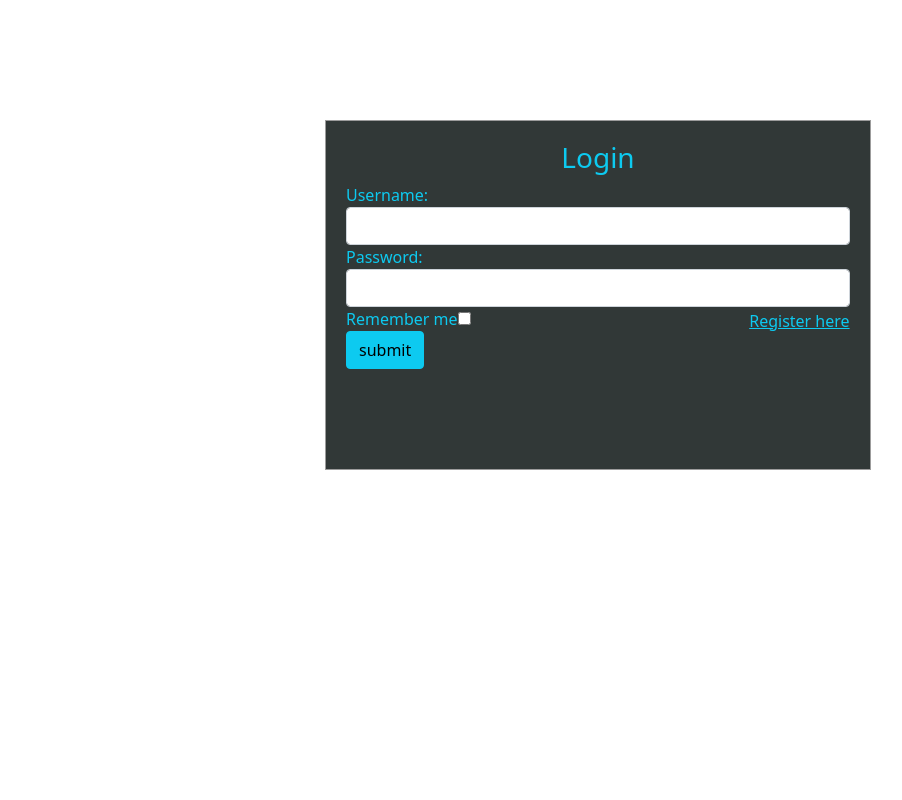
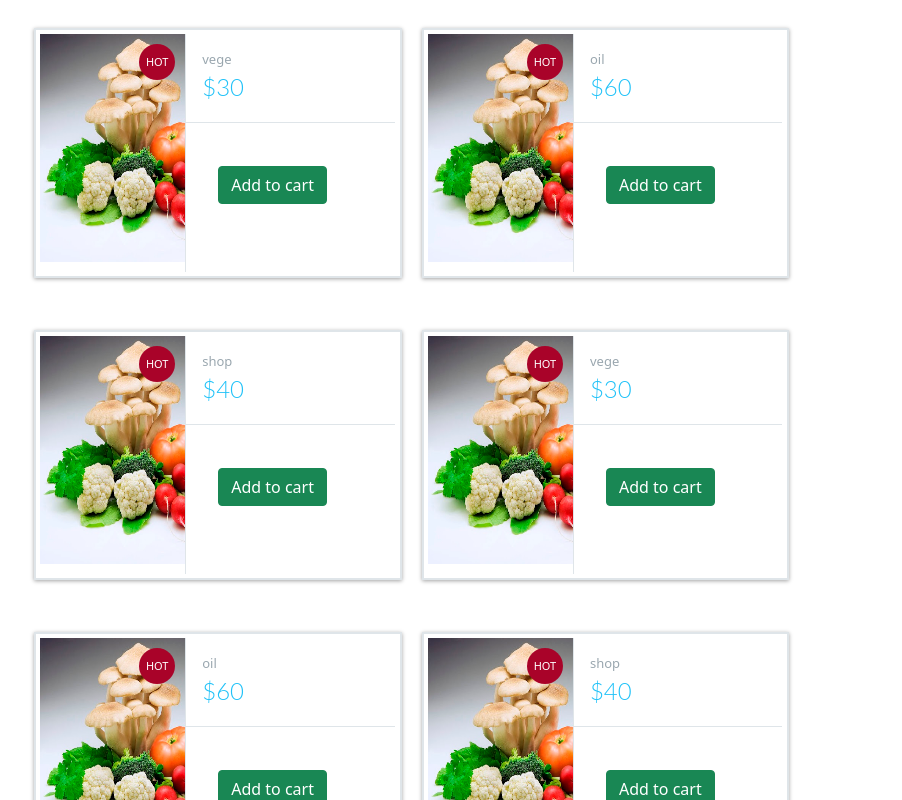
Before and after one commit to MahbubHossainFaisal/e-hut_frontend, a React (Create React App) app in the folder e-hut/: page / in a window 1280 px wide. Shown: the top 800 px of the page, without its empty margins (42-944 px from the left). Built offline with nearby package versions, Linux system fonts and the light colour scheme.

Commit message:
Product class to functional

```diff
--- a/e-hut/src/App.js
+++ b/e-hut/src/App.js
@@ -3,9 +3,10 @@ import SignUp from "./SignUp/SignUp";
 import Login from "./Login/Login";
 
 function App() {
+  console.log('Checking')
   return (
     <div className="App">
-      <Login />
+      <Products />
     </div>
   );
 }
--- a/e-hut/src/Product/Product.js
+++ b/e-hut/src/Product/Product.js
@@ -2,16 +2,6 @@ import React, { useState } from "react";
 import "./Product.css";
 
 const Product = (props) => {
-	const [product, setProduct] = useState({
-		data: {
-			id: props.value.id,
-			name: props.value.name,
-			price: props.value.price,
-			image: props.value.image,
-			rating: props.value.rating,
-			describtion: props.value.description,
-		},
-	});
 
 	return (
 		<React.Fragment>
@@ -33,16 +23,16 @@ const Product = (props) => {
 						<div class="product-deatil">
 							<h5 class="name">
 								<a href="#">
-									<span>{product.data.name}</span>
+									<span>{props.value.name}</span>
 								</a>
 							</h5>
 							<p class="price-container">
-								<span>{product.data.price}</span>
+								<span>{props.value.price}</span>
 							</p>
 							<span class="tag1"></span>
 						</div>
 						<div class="description">
-							<p>{product.data.describtion} </p>
+							<p>{props.value.describtion} </p>
 						</div>
 						<div class="product-info smart-form">
 							<div class="row">
--- /dev/null
+++ b/e-hut/src/Product/ProductData.js
@@ -0,0 +1,68 @@
+const ProductData = [
+			{
+				id: "1",
+				name: "vege",
+				price: "$30",
+				rating: "4.3",
+				description: "vegetable forbaa",
+			},
+			{
+				id: "2",
+				name: "oil",
+				price: "$60",
+				rating: "4.1",
+				description: "food forbaa",
+			},
+			{
+				id: "3",
+				name: "shop",
+				price: "$40",
+				rating: "4.0",
+				description: "fruits forbaa",
+			},
+			{
+				id: "1",
+				name: "vege",
+				price: "$30",
+				rating: "4.3",
+				description: "vegetable forbaa",
+			},
+			{
+				id: "2",
+				name: "oil",
+				price: "$60",
+				rating: "4.1",
+				description: "food forbaa",
+			},
+			{
+				id: "3",
+				name: "shop",
+				price: "$40",
+				rating: "4.0",
+				description: "fruits forbaa",
+			},
+			{
+				id: "1",
+				name: "vege",
+				price: "$30",
+				rating: "4.3",
+				description: "vegetable forbaa",
+			},
+			{
+				id: "2",
+				name: "oil",
+				price: "$60",
+				rating: "4.1",
+				description: "food forbaa",
+			},
+			{
+				id: "3",
+				name: "shop",
+				price: "$40",
+				rating: "4.0",
+				description: "fruits forbaa",
+			},
+		]
+
+
+export default ProductData
--- a/e-hut/src/Product/Products.js
+++ b/e-hut/src/Product/Products.js
@@ -1,87 +1,22 @@
-import React, { Component } from "react";
+import React from "react";
 import Product from "./Product";
+
 import "./Products.css";
+import ProductData from './ProductData'
+function Products () {
 
-class Products extends React.Component {
-	state = {
-		Product: [
-			{
-				id: "1",
-				name: "vege",
-				price: "$30",
-				rating: "4.3",
-				description: "vegetable forbaa",
-			},
-			{
-				id: "2",
-				name: "oil",
-				price: "$60",
-				rating: "4.1",
-				description: "food forbaa",
-			},
-			{
-				id: "3",
-				name: "shop",
-				price: "$40",
-				rating: "4.0",
-				description: "fruits forbaa",
-			},
-			{
-				id: "1",
-				name: "vege",
-				price: "$30",
-				rating: "4.3",
-				description: "vegetable forbaa",
-			},
-			{
-				id: "2",
-				name: "oil",
-				price: "$60",
-				rating: "4.1",
-				description: "food forbaa",
-			},
-			{
-				id: "3",
-				name: "shop",
-				price: "$40",
-				rating: "4.0",
-				description: "fruits forbaa",
-			},
-			{
-				id: "1",
-				name: "vege",
-				price: "$30",
-				rating: "4.3",
-				description: "vegetable forbaa",
-			},
-			{
-				id: "2",
-				name: "oil",
-				price: "$60",
-				rating: "4.1",
-				description: "food forbaa",
-			},
-			{
-				id: "3",
-				name: "shop",
-				price: "$40",
-				rating: "4.0",
-				description: "fruits forbaa",
-			},
-		],
-	};
 
-	render() {
+
 		return (
 			<React.Fragment>
 				<div className="main-content">
-					{this.state.Product.map((item) => (
+					{ProductData.map((item) => (
 						<Product key={item.id} value={item} />
 					))}
 				</div>
 			</React.Fragment>
 		);
-	}
+
 }
 
 export default Products;
```
Also changed, not shown: 2 other files (tests, documents, lock files or other folders).
